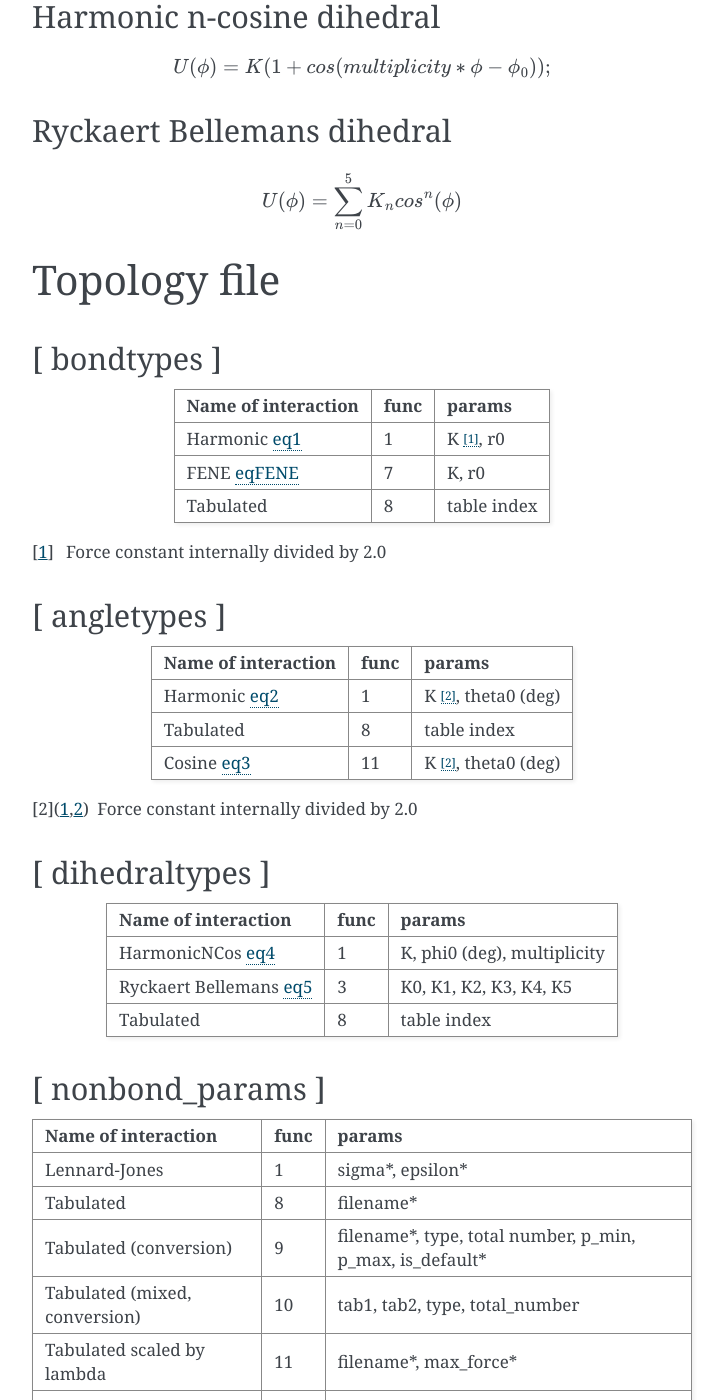
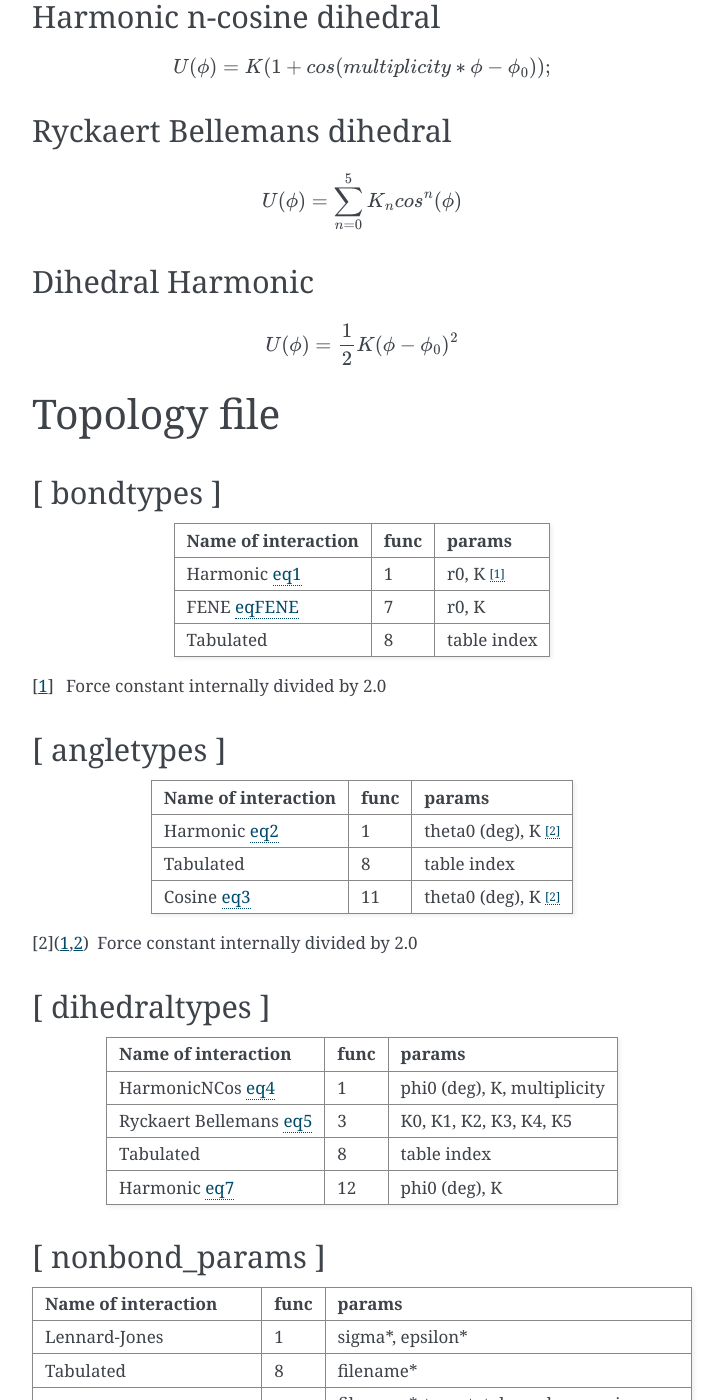
Before and after one commit to cgchemlab/chemlab, a Sphinx documentation site: the page built from doc/topology.rst, in a window 1280 px wide and 1400 px high, scrolled down 609 px. Shown: the whole window, without its empty margins (388-1112 px from the left). Built offline with Sphinx 7.4.7, drawn with Linux system fonts in a browser that asks for light colours.

Commit message:
added support for dihedral harmonic (func type 12)

```diff
--- a/doc/topology.rst
+++ b/doc/topology.rst
@@ -58,6 +58,16 @@ Ryckaert Bellemans dihedral
    U(\phi) = \sum^{5}_{n=0} K_n cos^n(\phi)
 
 
+Dihedral Harmonic
+++++++++++++++++++++++++++++
+
+.. _eq7:
+
+.. math::
+
+   U(\phi) = \frac{1}{2} K (\phi - \phi_0)^2
+
+
 Topology file
 -------------
 
@@ -67,8 +77,8 @@ Topology file
 ========================  =====  =======
 Name of interaction       func   params
 ========================  =====  =======
-Harmonic eq1_             1      K [1]_, r0
-FENE eqFENE_              7      K, r0
+Harmonic eq1_             1      r0, K [1]_
+FENE eqFENE_              7      r0, K
 Tabulated                 8      table index
 ========================  =====  =======
 
@@ -80,9 +90,9 @@ Tabulated                 8      table index
 ========================  =====  =======
 Name of interaction       func   params
 ========================  =====  =======
-Harmonic eq2_             1      K [2]_, theta0 (deg)
+Harmonic eq2_             1      theta0 (deg), K [2]_
 Tabulated                 8      table index
-Cosine   eq3_             11     K [2]_, theta0 (deg)
+Cosine   eq3_             11     theta0 (deg), K [2]_
 ========================  =====  =======
 
 .. [2] Force constant internally divided by 2.0
@@ -93,9 +103,10 @@ Cosine   eq3_             11     K [2]_, theta0 (deg)
 ========================  =====  =======
 Name of interaction       func   params
 ========================  =====  =======
-HarmonicNCos  eq4_        1      K, phi0 (deg), multiplicity
+HarmonicNCos  eq4_        1      phi0 (deg), K, multiplicity
 Ryckaert Bellemans  eq5_  3      K0, K1, K2, K3, K4, K5
 Tabulated                 8      table index
+Harmonic  eq7_            12     phi0 (deg), K
 ========================  =====  =======
 
 
```
Also changed, not shown: 1 other file.
